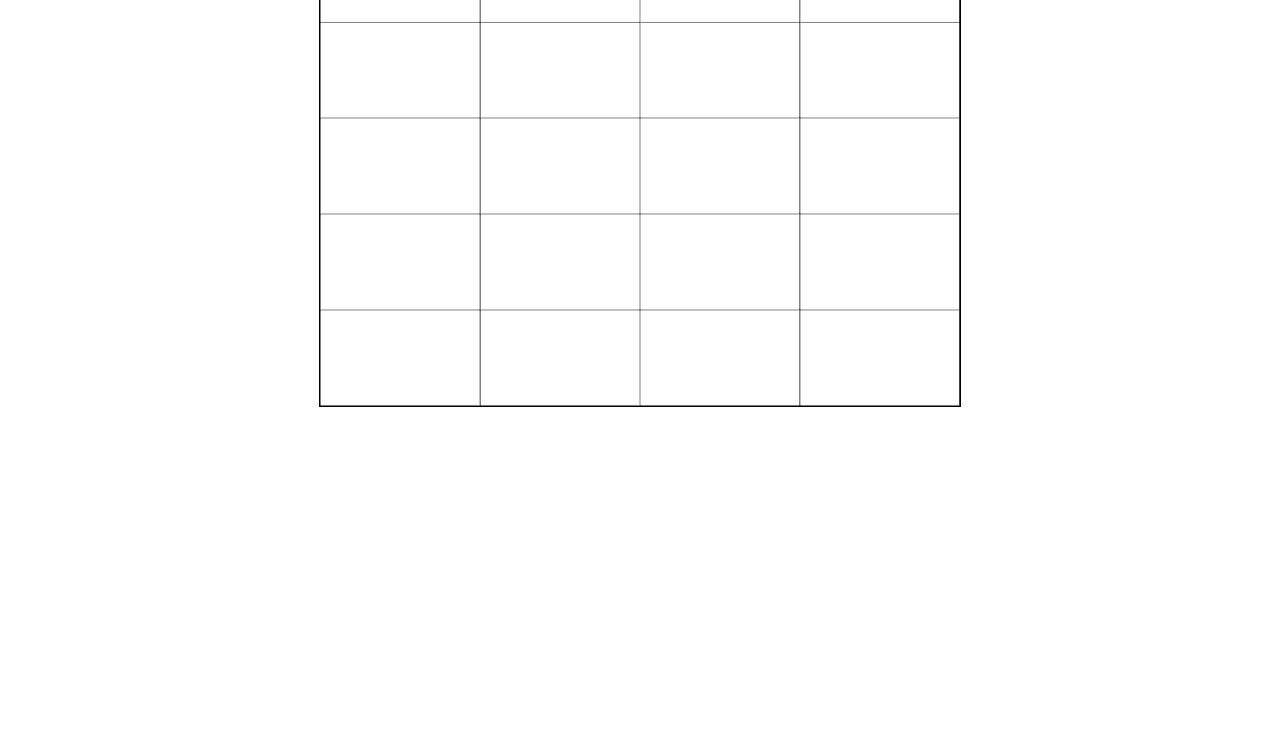
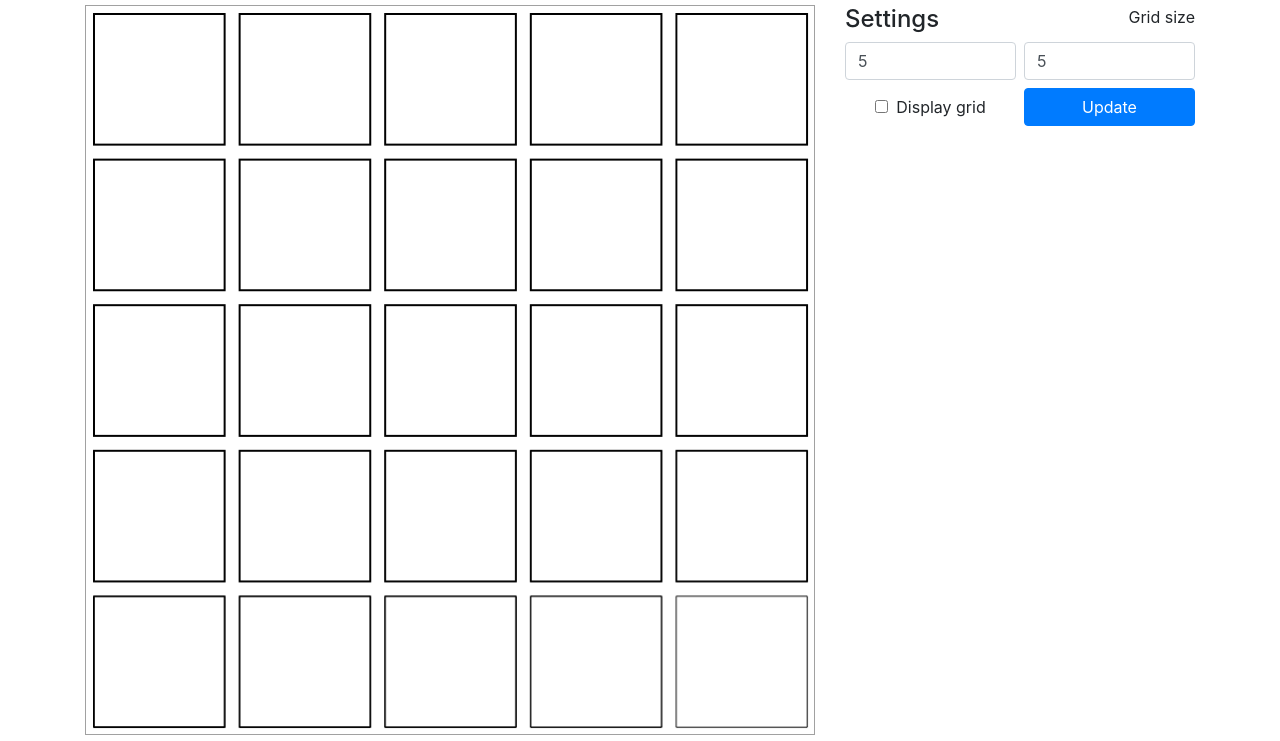
Before and after one commit to hbar-boi/OpenCA, a plain HTML site: page index.html in a window 1280 px wide. Shown: the part 131-872 px from the top of the page. Before the commit the page ends 800 px from the top, so only its background shows below. Drawn offline with nearby package versions, Linux system fonts and the light colour scheme.

Commit message:
Better rendering

```diff
--- a/css/main.css
+++ b/css/main.css
@@ -5,13 +5,15 @@ html, body {
 
 h1 {
   text-align: center;
+  padding: 40px 0 40px 0;
 }
 
 #main {
   margin: 0 auto;
-  text-align: center;
 }
 
 #frame {
-  border: 1px solid #000;
+  border: 1px solid #A1A1A1;
+  width: 100%;
+  visibility: hidden;
 }
--- a/index.html
+++ b/index.html
@@ -2,6 +2,7 @@
 <html lang="en">
   <head>
     <meta charset="utf-8"/>
+    <title>Web Cellular Automata</title>
     <link rel="stylesheet" href="css/main.css" rel="stylesheet">
     <link rel="stylesheet" href="https://stackpath.bootstrapcdn.com/bootstrap/4.4.1/css/bootstrap.min.css" integrity="sha384-Vkoo8x4CGsO3+Hhxv8T/Q5PaXtkKtu6ug5TOeNV6gBiFeWPGFN9MuhOf23Q9Ifjh" crossorigin="anonymous">
   </head>
@@ -9,16 +10,40 @@
     <header>
       <h1>Web Cellular Automata</h1>
     </header>
-    <div class="container" id="main">
-      <canvas id="frame" width="640" height="480"></canvas>
+    <div class="container">
+      <div class="row">
+        <div class="col-lg-8">
+          <canvas id="frame"></canvas>
+        </div>
+        <div class="col-lg-4">
+          <p class="h4 d-inline">Settings</p>
+          <span class="float-right">Grid size</span>
+          <div class="row mt-2">
+            <div class="col-sm pr-1">
+              <input type="number" class="form-control" value="5" placeholder="Grid width" id="x-size" />
+            </div>
+            <div class="col-sm pl-1">
+              <input type="number" class="form-control" value="5" placeholder="Grid height" id="y-size" />
+            </div>
+          </div>
+          <div class="row mt-2">
+            <div class="col-sm pr-1 d-flex justify-content-center">
+              <input type="checkbox" class="align-self-center" id="grid-display" />
+              <label for="grid-display" class="mb-0 ml-2 align-self-center">
+                Display grid
+              </span>
+            </div>
+            <div class="col-sm pl-1">
+              <button type="button" class="btn btn-primary btn-block" id="update-grid">Update</button>
+            </div>
+          </div>
+        </div>
+      </div>
     </div>
     <script src="https://code.jquery.com/jquery-3.4.1.slim.min.js" integrity="sha384-J6qa4849blE2+poT4WnyKhv5vZF5SrPo0iEjwBvKU7imGFAV0wwj1yYfoRSJoZ+n" crossorigin="anonymous"></script>
     <script src="https://cdn.jsdelivr.net/npm/popper.js@1.16.0/dist/umd/popper.min.js" integrity="sha384-Q6E9RHvbIyZFJoft+2mJbHaEWldlvI9IOYy5n3zV9zzTtmI3UksdQRVvoxMfooAo" crossorigin="anonymous"></script>
     <script src="https://stackpath.bootstrapcdn.com/bootstrap/4.4.1/js/bootstrap.min.js" integrity="sha384-wfSDF2E50Y2D1uUdj0O3uMBJnjuUD4Ih7YwaYd1iqfktj0Uod8GCExl3Og8ifwB6" crossorigin="anonymous"></script>
 
-    <script src="javascript/renderer/gl-matrix-min.js" type="text/javascript"/></script>
-    <script src="javascript/renderer/2d/shader.js" type="text/javascript"/></script>
-    <script src="javascript/renderer/2d/render.js" type="text/javascript"/></script>
-    <script src="javascript/renderer/main.js" type="text/javascript"/></script>
+    <script src="javascript/main.js" type="module"/></script>
   </body>
 </html>
--- /dev/null
+++ b/javascript/main.js
@@ -0,0 +1,66 @@
+import * as renderer from "./modules/renderer.mjs";
+
+const map = {
+  grid: {
+    x: 0,
+    y: 0,
+  },
+  canvas: {
+    x: 0,
+    y: 0
+  },
+  cell: {
+    size: 0,
+    margin: {
+      x: 0,
+      y: 0
+    }
+  }
+}
+
+function main() {
+  const canvas = document.getElementById("frame");
+  canvas.addEventListener("click", editCell);
+
+  document.getElementById("update-grid").addEventListener("click", update);
+
+  update();
+  canvas.style.visibility = "visible";
+}
+
+function update() { // Update canvas size using grid data
+  const canvas = document.getElementById("frame");
+  let x = document.getElementById("x-size").value;
+  let y = document.getElementById("y-size").value;
+
+  if(x > y) {
+    [x, y] = [y, x]
+  }
+
+  map.grid.x = x;
+  map.grid.y = y;
+
+  const ratio = x / y;
+  map.canvas.x = canvas.width = canvas.offsetWidth;
+  map.canvas.y = canvas.height = canvas.offsetWidth * ratio;
+
+  map.cell.size = (canvas.width * 0.9) / y;
+  map.cell.margin = (canvas.width * 0.1) / (2 * y);
+
+  const ctx = canvas.getContext("2d");
+
+  const displayGrid = document.getElementById("grid-display");
+  if(displayGrid.checked) {
+    renderer.grid(ctx, map);
+  }
+
+  renderer.cells(ctx, map);
+}
+
+function editCell(e) {
+  if(e.region) {
+    alert("Clicked on " + region);
+  }
+}
+
+window.onload = main;
--- /dev/null
+++ b/javascript/modules/renderer.mjs
@@ -0,0 +1,47 @@
+// This will render the cells on our canvas
+
+const stroke = 1.0;
+
+export function grid(ctx, map) { // Create grid and display it
+
+  ctx.lineWidth = stroke;
+  ctx.strokeStyle = "#A1A1A1";
+
+  // Paramenter size refers to total space available, n to number of spaces
+  // and stroke to line thickness.
+  let parallels = function(ctx, size, length, stroke, n, dir) {
+    n = +n + 1;
+    let offset = (size - (n * stroke)) / (n - 1);
+
+    ctx.beginPath();
+    for(let i = 0; i < n; i++) {
+      ctx.moveTo(
+        dir ? 0 : ((offset + stroke) * i) + 0.5,
+        dir ? ((offset + stroke) * i) + 0.5 : 0
+      );
+      ctx.lineTo(
+        dir ? length : ((offset + stroke) * i) + 0.5,
+        dir ? ((offset + stroke) * i) + 0.5 : length
+      );
+    }
+    ctx.stroke();
+  }
+
+  parallels(ctx, map.canvas.x, map.canvas.y, stroke, map.grid.y, false);
+  parallels(ctx, map.canvas.y, map.canvas.x, stroke, map.grid.x, true);
+}
+
+export function cells(ctx, map) {
+
+  let offset = (map.cell.margin * 2) + map.cell.size;
+
+  for(let x = 0; x < map.grid.x; x++) {
+    for(let y = 0; y < map.grid.y; y++) {
+      ctx.rect(
+        map.cell.margin + (offset * y) + 0.5,
+        map.cell.margin + (offset * x) + 0.5,
+        map.cell.size, map.cell.size);
+      ctx.stroke();
+    }
+  }
+}
--- a/javascript/renderer/2d/render.js
+++ /dev/null
@@ -1,110 +0,0 @@
-class Render {
-
-  constructor(gl, map) {
-    this.map = map;
-    this.shader = new Shader(gl);
-
-    this.setup(gl); // prepare static VBOs
-
-    this.init(gl); // prepare openGL for drawing
-
-    this.draw(gl);
-  }
-
-  setup(gl) { // Construct static map objects
-    let parallels = function(n, size, orientation) {
-      let margin = (1.0 - (n * size)) / (n - 1);
-      let offset = size + margin;
-
-      let indices = [0, 1, 2, 2, 1, 3];
-      let out = [[], []];
-      for(let i = 0; i < n; i++) {
-        if(orientation) {
-          out[0] = out[0].concat([
-            i*offset, 0.0,
-            i*offset, 1.0,
-            i*offset+size, 0.0,
-            i*offset+size, 1.0
-          ]);
-        } else {
-          out[0] = out[0].concat([
-            0.0, i*offset,
-            1.0, i*offset,
-            0.0, i*offset+size,
-            1.0, i*offset+size
-          ]);
-        }
-        out[1] = out[1].concat(
-          indices.map(function(a) {
-            return 4*i+a;
-          }));
-      }
-      return out;
-    }
-
-    let verticals = parallels(map.size.x, map.size.thickness, 1);
-    let horizontals = parallels(map.size.y, map.size.thickness, 0);
-
-    let grid = verticals[0].concat(horizontals[0]);
-
-    this.gridBuffer = gl.createBuffer();
-    gl.bindBuffer(gl.ARRAY_BUFFER, this.gridBuffer);
-    gl.bufferData(gl.ARRAY_BUFFER, new Float32Array(grid), gl.STATIC_DRAW);
-
-    let gridIndex = verticals[1].concat(
-      horizontals[1].map(function(a) {
-        return verticals[0].length/2+a
-      }));
-
-    this.gridElements = gridIndex.length;
-
-    this.gridIndexBuffer = gl.createBuffer();
-    gl.bindBuffer(gl.ELEMENT_ARRAY_BUFFER, this.gridIndexBuffer);
-    gl.bufferData(gl.ELEMENT_ARRAY_BUFFER, new Uint16Array(gridIndex), gl.STATIC_DRAW);
-  }
-
-  init(gl) {
-    gl.viewport(0, 0, gl.canvas.width, gl.canvas.height);
-    gl.clearColor(1.0, 1.0, 1.0, 1.0); // White background
-    gl.clearDepth(1.0);
-    gl.enable(gl.DEPTH_TEST); // Do depth testing
-    gl.depthFunc(gl.LEQUAL);
-    gl.enable(gl.LINE)
-
-    let meta = this.shader.meta;
-
-    gl.bindBuffer(gl.ARRAY_BUFFER, this.gridBuffer);
-    // Vertex attribute setup
-    gl.vertexAttribPointer(
-      meta.attribLocations.vertexPosition,
-      2, // Vector dimension
-      gl.FLOAT, // Vector var type
-      false, // Normalization
-      0, // Already using 2 as dimension, no stride needed
-      0); //Offset from first byte, not needed
-    gl.enableVertexAttribArray(meta.attribLocations.vertexPosition);
-
-    gl.useProgram(this.shader.program);
-
-    this.projectionMatrix = glMatrix.mat4.create();
-    this.modelViewMatrix = glMatrix.mat4.create();
-
-    gl.uniformMatrix4fv(
-      meta.uniformLocations.projectionMatrix,
-      false,
-      this.projectionMatrix);
-
-    gl.uniformMatrix4fv(
-      meta.uniformLocations.modelViewMatrix,
-      false,
-      this.modelViewMatrix);
-  }
-
-  draw(gl) {
-    gl.clear(gl.COLOR_BUFFER_BIT | gl.DEPTH_BUFFER_BIT);
-    gl.bindBuffer(gl.ARRAY_BUFFER, this.gridBuffer);
-    gl.bindBuffer(gl.ELEMENT_ARRAY_BUFFER, this.gridIndexBuffer);
-    gl.drawElements(gl.TRIANGLES, this.gridElements, gl.UNSIGNED_SHORT, 0);
-  }
-
-}
--- a/javascript/renderer/2d/shader.js
+++ /dev/null
@@ -1,51 +0,0 @@
-class Shader {
-
-  constructor(gl) {
-    const vertexSource = `
-      attribute vec4 aVertexPosition;
-
-      uniform mat4 uModelViewMatrix;
-      uniform mat4 uProjectionMatrix;
-
-      void main() {
-        vec4 clip = (aVertexPosition * vec4(2.0, 2.0, 1.0, 1.0)) - vec4(1.0, 1.0, 0.0, 0.0);
-        gl_Position = uProjectionMatrix * uModelViewMatrix * clip;
-      }
-    `;
-
-    const fragSource = `
-      void main() {
-        gl_FragColor = vec4(0.0, 0.0, 0.0, 1.0);
-      }
-    `;
-
-    this.program = gl.createProgram();
-
-    let vertex = this.load(gl, gl.VERTEX_SHADER, vertexSource);
-    let frag = this.load(gl, gl.FRAGMENT_SHADER, fragSource);
-
-    gl.attachShader(this.program, vertex);
-    gl.attachShader(this.program, frag);
-    gl.linkProgram(this.program);
-
-    this.meta = {
-      program: this.program,
-      attribLocations: {
-        vertexPosition: gl.getAttribLocation(this.program, 'aVertexPosition'),
-      },
-      uniformLocations: {
-        projectionMatrix: gl.getUniformLocation(this.program, 'uProjectionMatrix'),
-        modelViewMatrix: gl.getUniformLocation(this.program, 'uModelViewMatrix'),
-      },
-    };
-  }
-
-  load(gl, type, source) {
-    const shader = gl.createShader(type);
-
-    gl.shaderSource(shader, source);
-    gl.compileShader(shader);
-
-    return shader;
-  }
-}
--- a/javascript/renderer/main.js
+++ /dev/null
@@ -1,16 +0,0 @@
-function main() {
-  const canvas = document.getElementById('frame');
-  var gl = canvas.getContext('webgl');
-
-  map = {
-    size: {
-      x: 5,
-      y: 6,
-      thickness: 0.001
-    }
-  };
-
-  let render = new Render(gl, map);
-}
-
-window.onload = main;
```
Also changed, not shown: javascript/renderer/gl-matrix-min.js (deleted).
